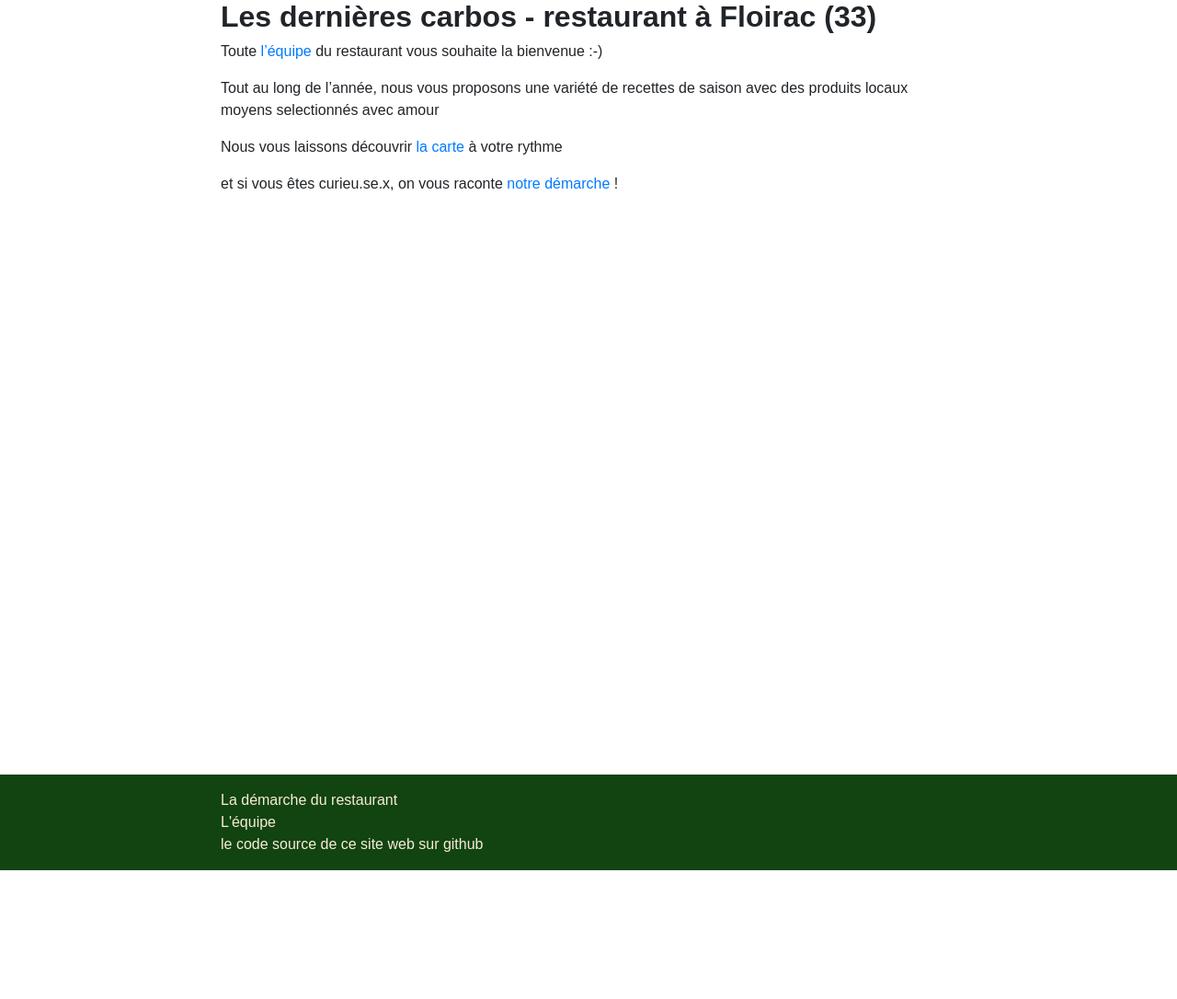
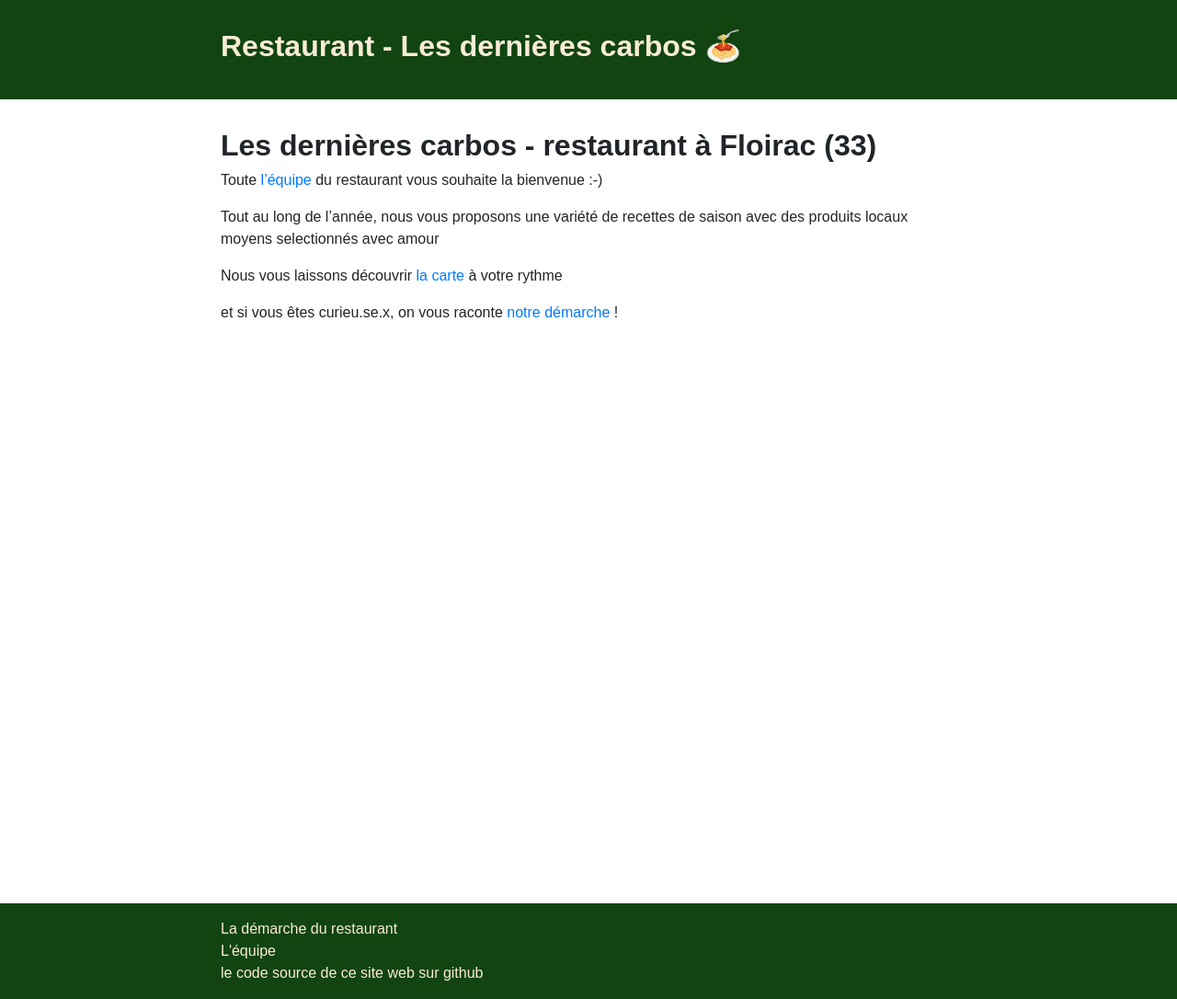
Before and after one commit to DavidBruant/resto-dernieres-carbo, a Jekyll site: the page built from index.md, in a window 1280 px wide. Shown: the whole page at 92% size. Built offline with Jekyll 4.4.1, drawn with Linux system fonts in a browser that asks for light colours; our own code applies the rules of GitHub Pages for plain Markdown files; before the commit the page ends 946 px from its top, so only the background shows below that.

Commit message:
Rajout d'un header dans le layout default

```diff
--- /dev/null
+++ b/_includes/header.html
@@ -0,0 +1,15 @@
+<header>
+    <h1>Restaurant - Les dernières carbos 🍝</h1>
+</header>
+
+<style>
+    header{
+        background-color: #141;
+        color: antiquewhite;
+
+        padding-top: 2rem;
+        padding-bottom: 2rem;
+        margin-bottom: 2rem;
+    }
+
+</style>
--- a/_layouts/default.html
+++ b/_layouts/default.html
@@ -2,6 +2,7 @@
 <html lang="{{ site.lang }}">
     {%- include head.html -%}
     <body>
+        {%- include header.html -%}
         <main>
         {{ content }}
         </main>
```
